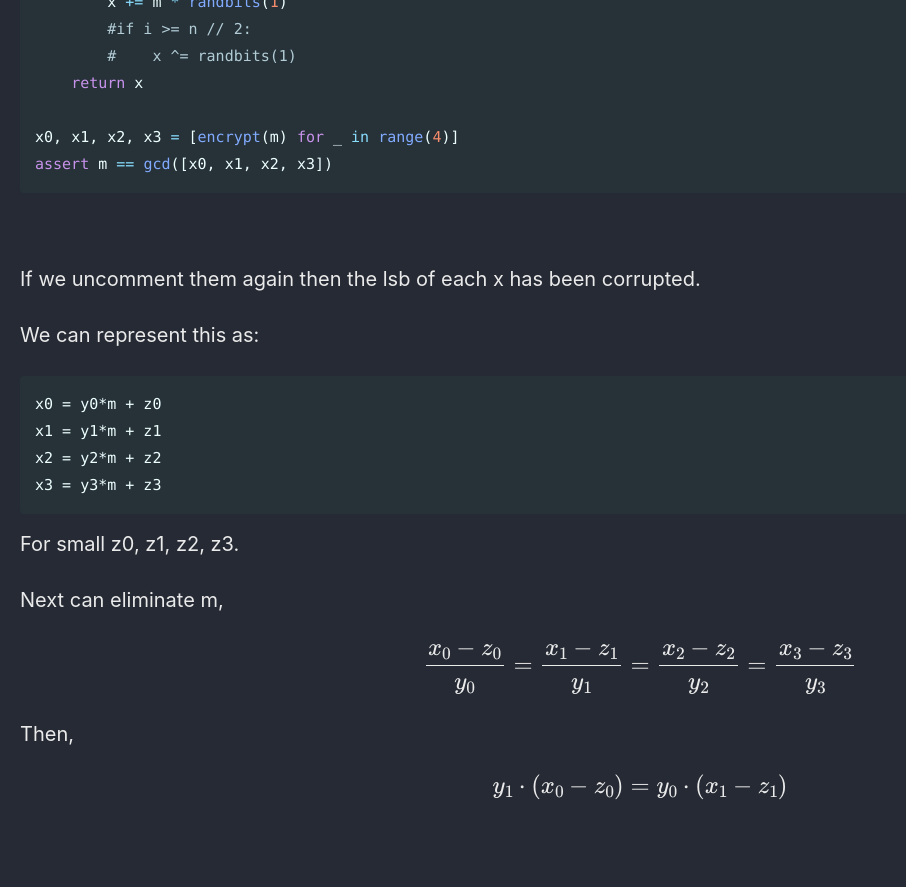
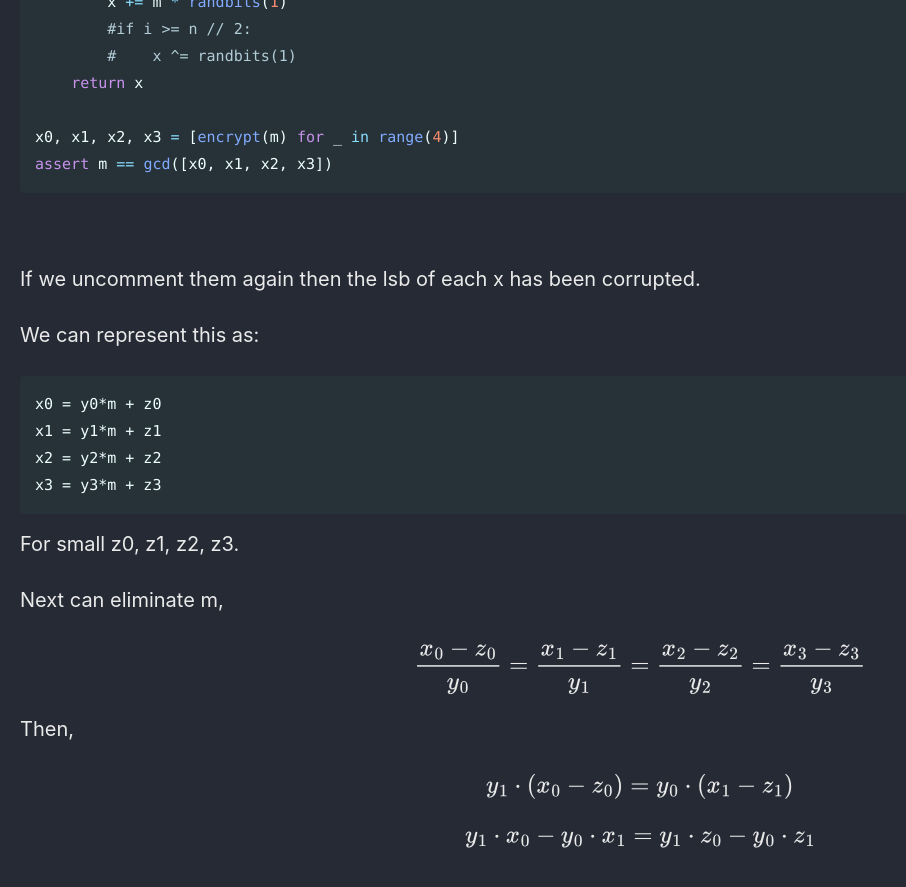
Before and after one commit to Connor-McCartney/Connor-McCartney.github.io, a Jekyll site: the page built from _pages/cryptography/other/WaniCTF2024.md, in a window 1280 px wide and 900 px high, scrolled down 1542 px. Shown: the top 887 px of the window, without its empty margins (0-906 px from the left). Built offline with Jekyll 4.4.1, drawn with Linux system fonts in a browser that asks for light colours; cached includes are drawn as plain includes; before the commit the page ends 2396 px from its top, so only the background shows below that.

Commit message:
Update WaniCTF2024.md

```diff
--- a/_pages/cryptography/other/WaniCTF2024.md
+++ b/_pages/cryptography/other/WaniCTF2024.md
@@ -90,3 +90,5 @@ $$\frac{x_0 - z_0}{y_0} = \frac{x_1 - z_1}{y_1} = \frac{x_2 - z_2}{y_2} = \frac{
 Then,
 
 $$y_1 \cdot (x_0 - z_0) = y_0 \cdot (x_1 - z_1)$$
+
+$$y_1 \cdot x_0 - y_0 \cdot x_1 = y_1 \cdot z_0 - y_0 \cdot z_1$$
```
